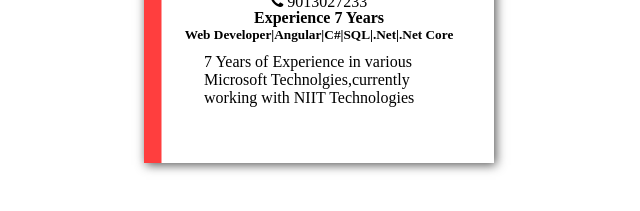
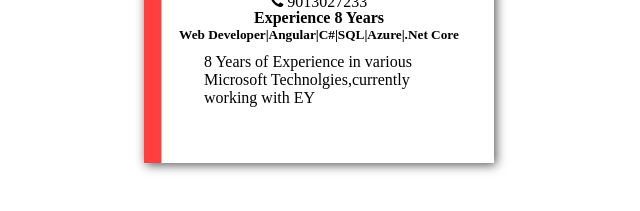
Before and after one commit to mukulkhatter/MyCard, a plain HTML site: page index.html in a window 1280 px wide. Shown: the part 437-648 px from the top of the page, without its empty margins (321-961 px from the left). Drawn offline with Linux system fonts and the light colour scheme.

Commit message:
Update index.html

```diff
--- a/index.html
+++ b/index.html
@@ -14,10 +14,10 @@
 
 <h3>Mukul Khatter</h3>
 <i class="fa fa-phone fa-1x" area-hidden="true"> 9013027233</i>
-   <h4>Experience 7 Years</h4>
-<h5>Web Developer|Angular|C#|SQL|.Net|.Net Core</h5>
+   <h4>Experience 8 Years</h4>
+<h5>Web Developer|Angular|C#|SQL|Azure|.Net Core</h5>
 <p>
-7 Years of Experience in various Microsoft Technolgies,currently working with NIIT Technologies
+8 Years of Experience in various Microsoft Technolgies,currently working with EY
 
 </p>
 
```
